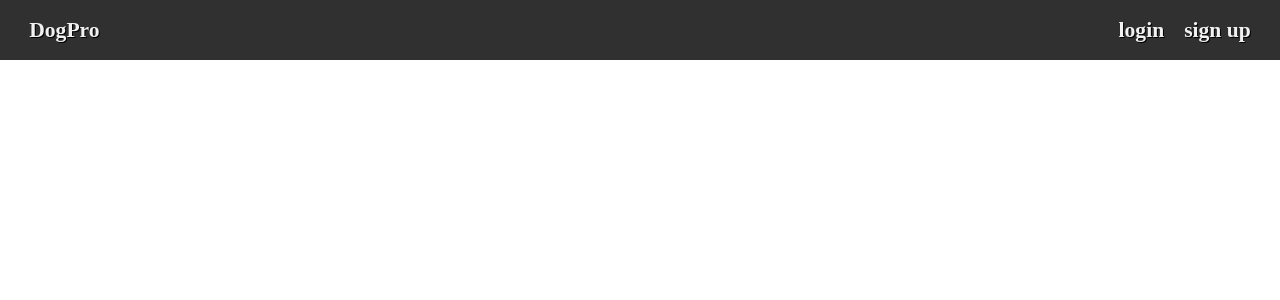
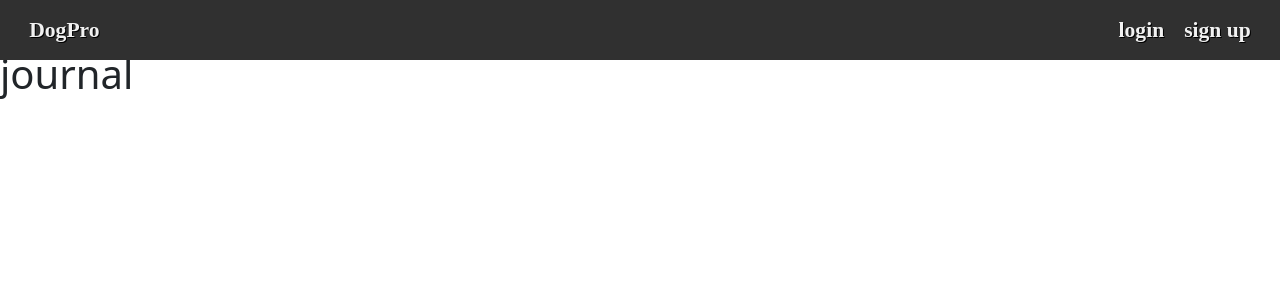
Before and after one commit to Tfauves/DogProFrontEnd, a React (Create React App) app: page /journalEntry in a window 1280 px wide. Shown: the top 300 px of the page. Built offline with nearby package versions, Linux system fonts and the light colour scheme.

Commit message:
journal work

```diff
--- a/src/components/Journal/Journal.js
+++ b/src/components/Journal/Journal.js
@@ -0,0 +1,7 @@
+import React from "react";
+
+const Journal = (props) => {
+  return <h1>journal</h1>;
+};
+
+export default Journal;
--- a/src/components/Routers/AppRouter.js
+++ b/src/components/Routers/AppRouter.js
@@ -8,6 +8,7 @@ import Profile from "../Profiles/Profile";
 import Dogs from "../Profiles/Dogs";
 import NewDog from "../NewDog";
 import DogProfile from "../Profiles/DogProfile";
+import Journal from "./../Journal/Journal";
 
 const AppRouter = () => {
   return (
@@ -23,6 +24,7 @@ const AppRouter = () => {
           <Route path="/profile/:ownId" element={<Profile />} />
           <Route path="/dog" element={<Dogs />} />
           <Route path="/dogProfile/:dogId" element={<DogProfile />} />
+          <Route path="/journalEntry" element={<Journal />} />
         </Routes>
       </div>
     </div>
```
